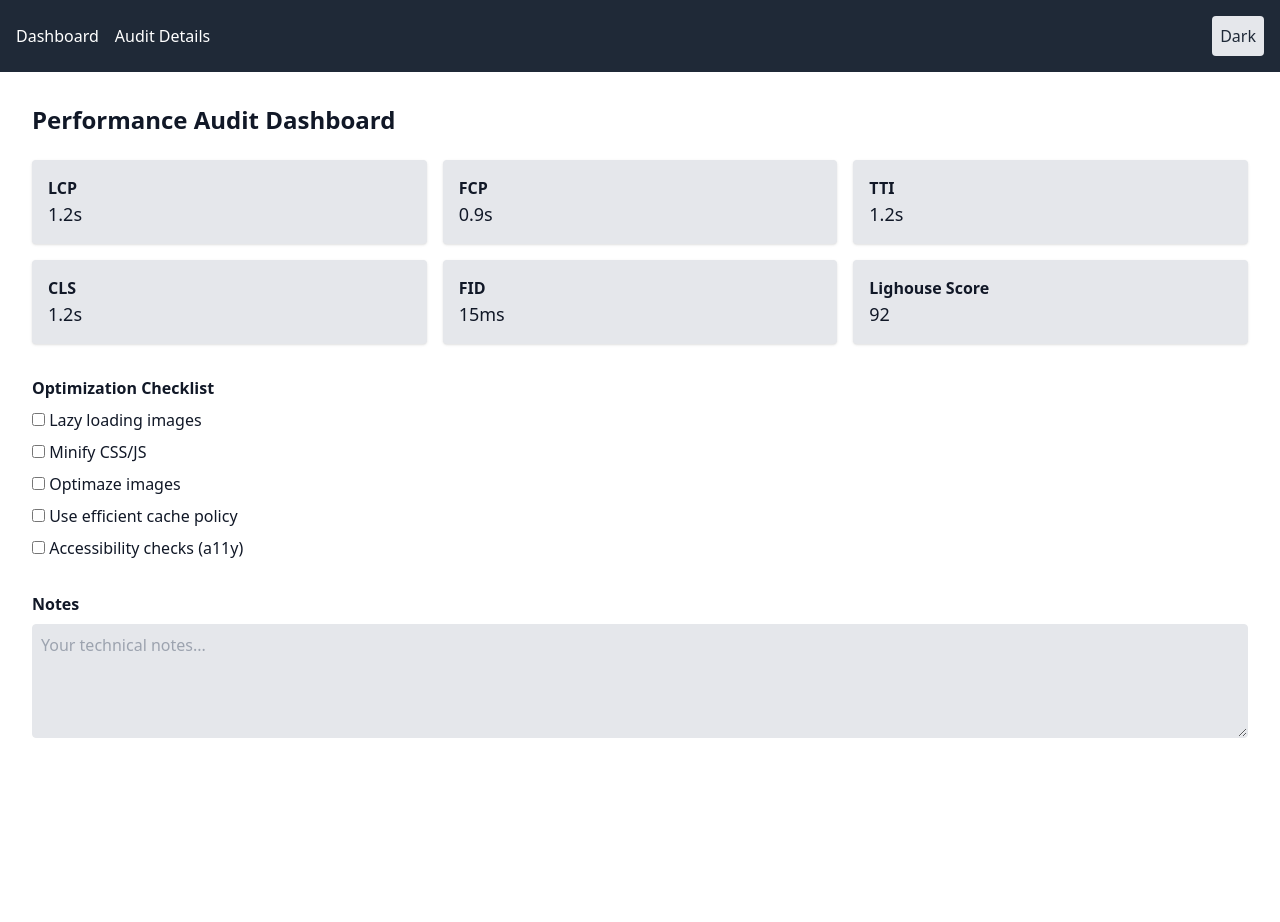
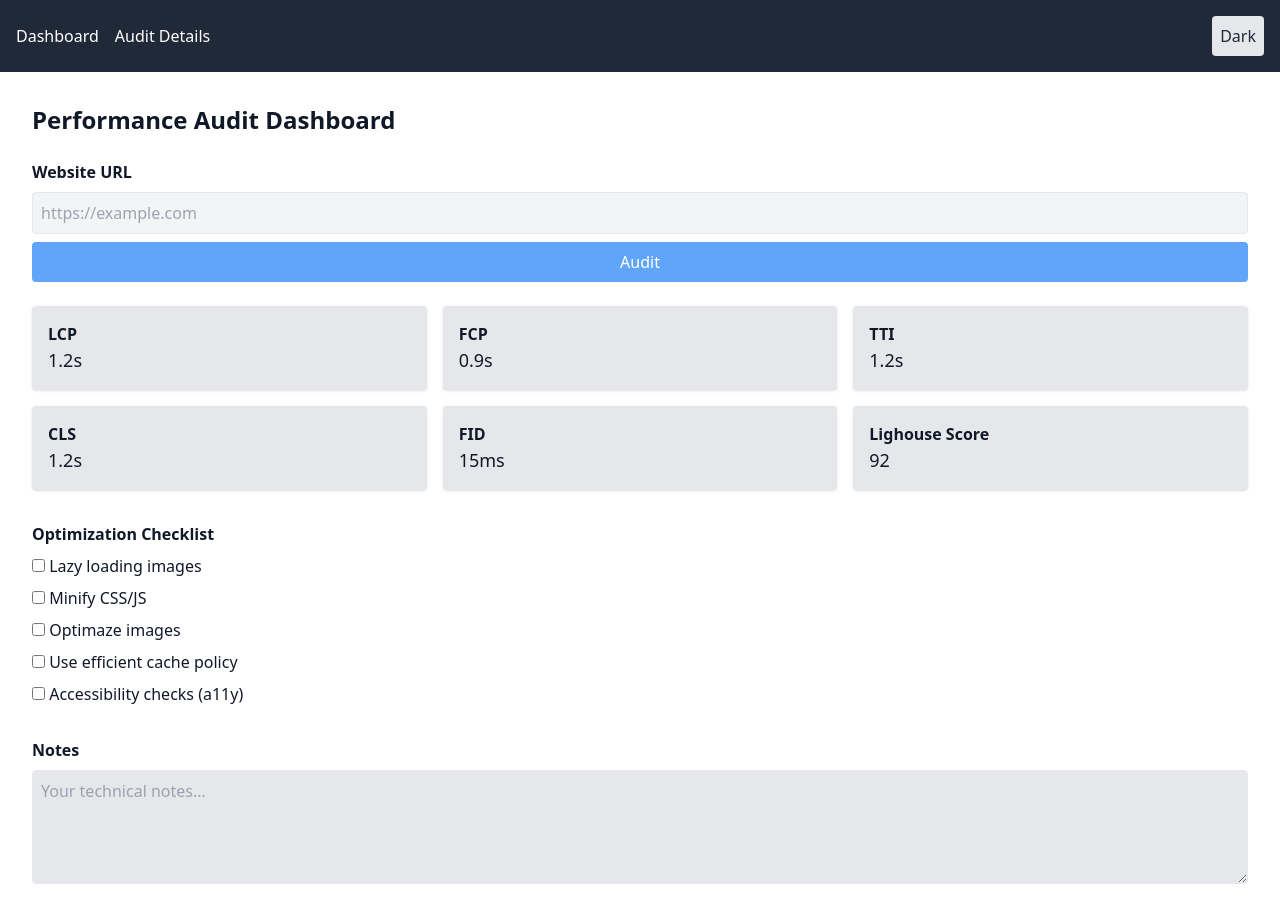
Before and after one commit to marazmlab/performance-dashboard-app, a React (Vite) app: page / in a window 1280 px wide. Before the commit the page ends 800 px from the top, so only its background shows below. Built offline with nearby package versions, Linux system fonts and the light colour scheme.

Commit message:
feat: AuditForm added to Dashboard

```diff
--- a/src/components/AuditForm.jsx
+++ b/src/components/AuditForm.jsx
@@ -34,7 +34,7 @@ function AuditForm({ onAudit }) {
                 required
             />
             {error && <span className="text-red-500 text-sm">{error}</span>}
-            <button type="submit" className="bg-blue-600 text-white py-2 px-4 rounded hover:bg-blue-700 transition">Audit</button>
+            <button type="submit" className="bg-blue-400 text-white py-2 px-4 rounded hover:bg-blue-700 transition">Audit</button>
         </form>
     );
 }
--- a/src/pages/Dashboard.jsx
+++ b/src/pages/Dashboard.jsx
@@ -1,9 +1,38 @@
+import { useState } from "react";
+
+import AuditForm from "../components/AuditForm"
 import Metricard from "../components/MetriCard"
 
 function Dashboard() {
+    const [metrics, setMetrics] = useState(null);
+    const [loading, setLoading] = useState(false);
+
+    async function handleAudit(url) {
+        setLoading(true);
+        setMetrics(null);
+        try {
+            const response = await fetch(
+                `https://www.googleapis.com/pagespeedonline/v5/runPagespeed?url=${encodeURIComponent(url)}`
+            );
+            const data = await response.json();
+            setMetrics({
+                lcp: data.lighthouseResult.audits['largest-contentful-paint'].displayValue,
+                fcp: data.lighthouseResult.audits['first-contentful-paint'].displayValue,
+                tti: data.lighthouseResult.audits['interactive'].displayValue,
+                cls: data.lighthouseResult.audits['cumulative-layout-shift'].displayValue,
+                score: data.lighthouseResult.categories.performance.score * 100,
+            });
+        } catch (err) {
+            setMetrics(null);
+            alert("Fetch data failde. Check URL adress.")
+        }
+        setLoading(false);
+    }
+
     return(
         <div className="py-8">
             <h1 className="text-2xl font-bold mb-6">Performance Audit Dashboard</h1>
+            <AuditForm onAudit={handleAudit} />
             <div className="grid grid-cols-1 md:grid-cols-2 lg:grid-cols-3 gap-4 mb-8">
                 <Metricard label="LCP" value="1.2s" />
                 <Metricard label="FCP" value="0.9s" />
```
